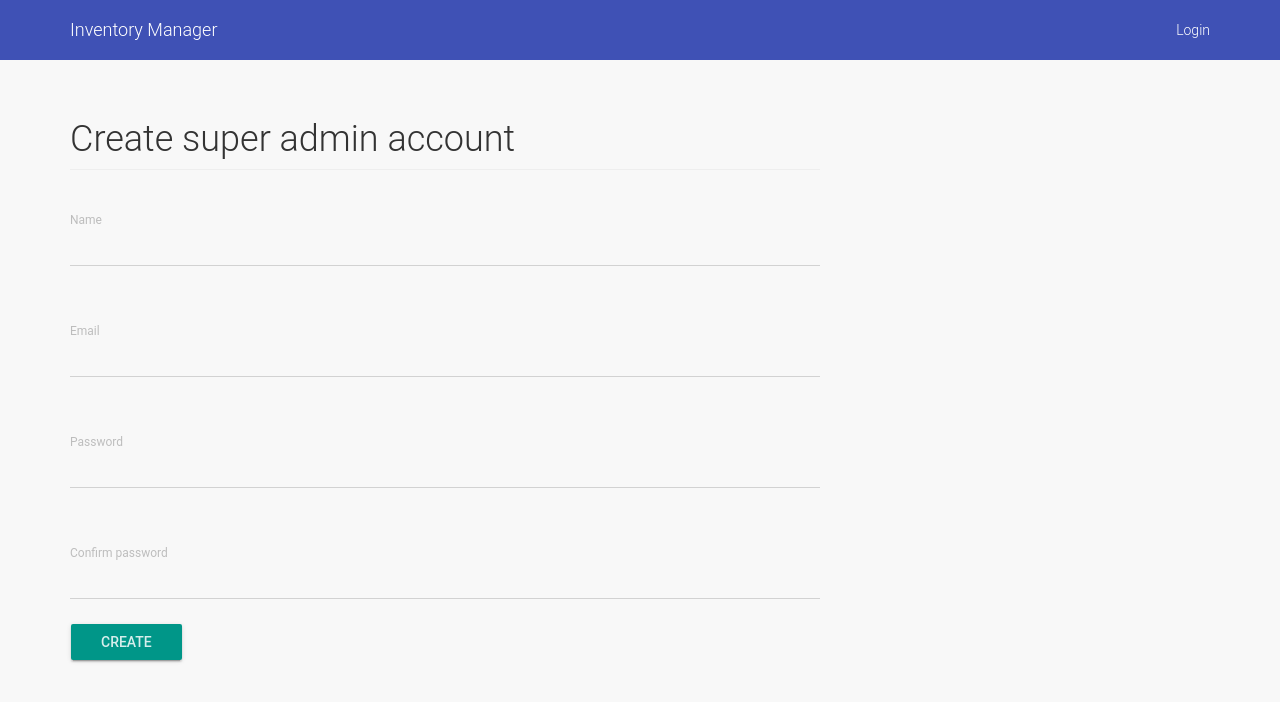
After one commit to andela-hthuo/AssetTracker, a Flask app: page /setup in a window 1280 px wide. The commit adds this page. Shown: the top 702 px of the page. Run offline with Flask 2, Linux system fonts and the light colour scheme; some libraries are stand-ins or nearby versions.

Commit message:
Implement super admin setup on initial launch

```diff
--- a/app/forms.py
+++ b/app/forms.py
@@ -1,9 +1,30 @@
 from wtforms import StringField, SubmitField, PasswordField,\
     validators
 from flask_wtf import Form
+from models import User
 
 
 class LoginForm(Form):
     email = StringField("Email", validators=[validators.Email()])
     password = PasswordField("Password", validators=[validators.DataRequired()])
     submit = SubmitField("Log In")
+
+
+class SignUpForm(Form):
+    name = StringField("Name", validators=[validators.DataRequired()])
+    email = StringField("Email", validators=[validators.DataRequired()])
+    password = PasswordField("Password", validators=[validators.DataRequired()])
+    confirm = PasswordField("Confirm password", validators=[validators.DataRequired()])
+    submit = SubmitField("Sign Up")
+
+    def validate(self, **kwargs):
+        valid = Form.validate(self)
+        if User.query.filter_by(email=self.email.data).first() is not None:
+            self.email.errors.append("Email already in use")
+            valid = False
+
+        if self.confirm.data != self.password.data:
+            self.confirm.errors.append("Confirmation doesn't match password")
+            valid = False
+
+        return valid
--- a/app/static/css/style.css
+++ b/app/static/css/style.css
@@ -1,3 +1,4 @@
 body {
-    background-color: #F8F8F8
+    background-color: #F8F8F8;
+    margin-bottom: 70px
 }
--- a/app/templates/layout.html
+++ b/app/templates/layout.html
@@ -22,10 +22,15 @@
         </div>
         <div class="collapse navbar-collapse" id="bs-example-navbar-collapse-1">
             <ul class="nav navbar-nav navbar-right">
-                <li><a href="{{ url_for('users') }}">All users</a></li>
                 {% if current_user.is_authenticated %}
-                    <li><a href="#">{{ current_user.email }}</a></li>
-                    <li><a href="{{ url_for('logout') }}">Logout</a></li>
+                    <li><a href="{{ url_for('users') }}">All users</a></li>
+                    <li class="dropdown">
+                        <a href="bootstrap-elements.html" data-target="#" class="dropdown-toggle" data-toggle="dropdown">{{ current_user.name }}
+            <b class="caret"></b></a>
+                      <ul class="dropdown-menu">
+                        <li><a href="{{ url_for('logout') }}">Logout</a></li>
+                      </ul>
+                    </li>
                 {% else %}
                     <li><a href="{{ url_for('login', next=request.args.get('next')) }}">Login</a></li>
                 {% endif %}
@@ -50,9 +55,9 @@
                         <div class="alert alert-{{ category }}">{{ message }}</div>
                     {% endfor %}
                 {% else %}
-            {% for message in get_flashed_messages() %}
-                <div class="alert alert-info">{{ message }}</div>
-            {% endfor %}
+                    {% for message in get_flashed_messages() %}
+                        <div class="alert alert-info">{{ message }}</div>
+                    {% endfor %}
                 {% endif %}
             {% endwith %}
             {% block inner_content %}{% endblock %}
--- /dev/null
+++ b/app/templates/users/setup.html
@@ -0,0 +1,13 @@
+{% extends "layout.html" %}
+{% import "bootstrap/wtf.html" as wtf %}
+{% block inner_content %}
+<form class="form" action="{{ url_for('setup') }}" method="post" role="form">
+    {{ form.hidden_tag() }}
+    {{ wtf.form_errors(form, hiddens="only") }}
+    {{ wtf.form_field(form.name) }}
+    {{ wtf.form_field(form.email) }}
+    {{ wtf.form_field(form.password) }}
+    {{ wtf.form_field(form.confirm) }}
+    {{ wtf.form_field(form.submit, class='btn btn-primary btn-raised', value='Create') }}
+</form>
+{% endblock %}
--- a/app/views.py
+++ b/app/views.py
@@ -1,8 +1,8 @@
 from flask import render_template, redirect, url_for, flash, request
 from flask_login import login_user, logout_user, login_required
-from app import app, login_manager
-from forms import LoginForm
-from models import User
+from app import app, login_manager, db
+from forms import LoginForm, SignUpForm
+from models import User, Role
 
 
 @login_manager.user_loader
@@ -18,6 +18,40 @@ def page_not_found(e):
 @login_manager.unauthorized_handler
 def unauthorized():
     return render_template('errors/401.html'), 401
+
+
+@app.before_request
+def before_request():
+    if not User.query.all():
+        # if no users in the database, the app need to be set up
+        if not url_for('setup') in request.path and not \
+                        url_for('static', filename='') in request.path:
+            # unless we are already in set up or requesting a static resource
+            return redirect(url_for('setup'))
+
+
+@app.route('/setup', methods=['GET', 'POST'])
+def setup():
+    # if there are users in the DB, the app is already set up
+    if User.query.all():
+        return redirect(url_for('index'))
+
+    form = SignUpForm()
+    if form.validate_on_submit():
+        role = Role.get('superadmin')
+        user = User(form.email.data, form.password.data, form.name.data)
+        role.users.append(user)
+        db.session.add(user)
+        db.session.add(role)
+        db.session.commit()
+        login_user(user)
+        flash("Super admin created successfully", 'success')
+        return redirect(url_for('index'))
+    return render_template(
+        'users/setup.html',
+        form=form,
+        heading="Create super admin account"
+    )
 
 
 @app.route('/login', methods=['GET', 'POST'])
@@ -40,6 +74,7 @@ def login():
 @login_required
 def logout():
     logout_user()
+    flash("You have been logged out", 'info')
     return redirect(url_for('index'))
 
 
```
Also changed, not shown: app/models.py (+30 -1 lines), app/templates/users/index.html (+9 -2 lines), inventory.db.
